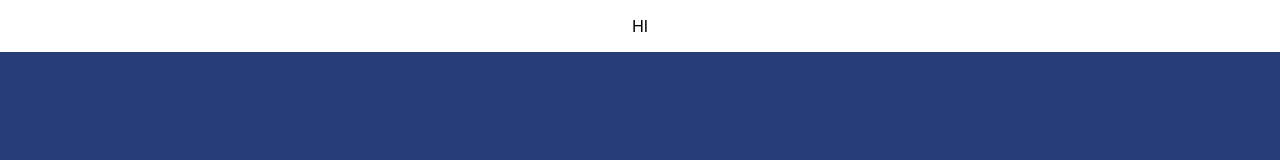
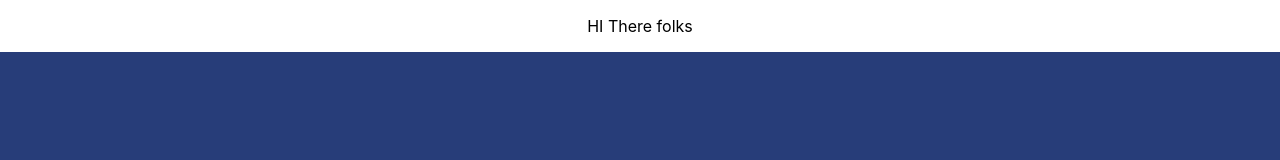
Before and after one commit to RemyBordignon/best-office-2, a React (Create React App) app: page / in a window 1280 px wide. Shown: the top 160 px of the page. Built offline with nearby package versions, Linux system fonts and the light colour scheme.

Commit message:
GO-8:oh my

```diff
--- a/src/App.js
+++ b/src/App.js
@@ -8,7 +8,7 @@ function App() {
 
   return (
     <div className="App">
-      <p>HI</p>
+      <p>HI There folks</p>
       <header className="App-header">
         <p>
           Which syd office is the best?
```
